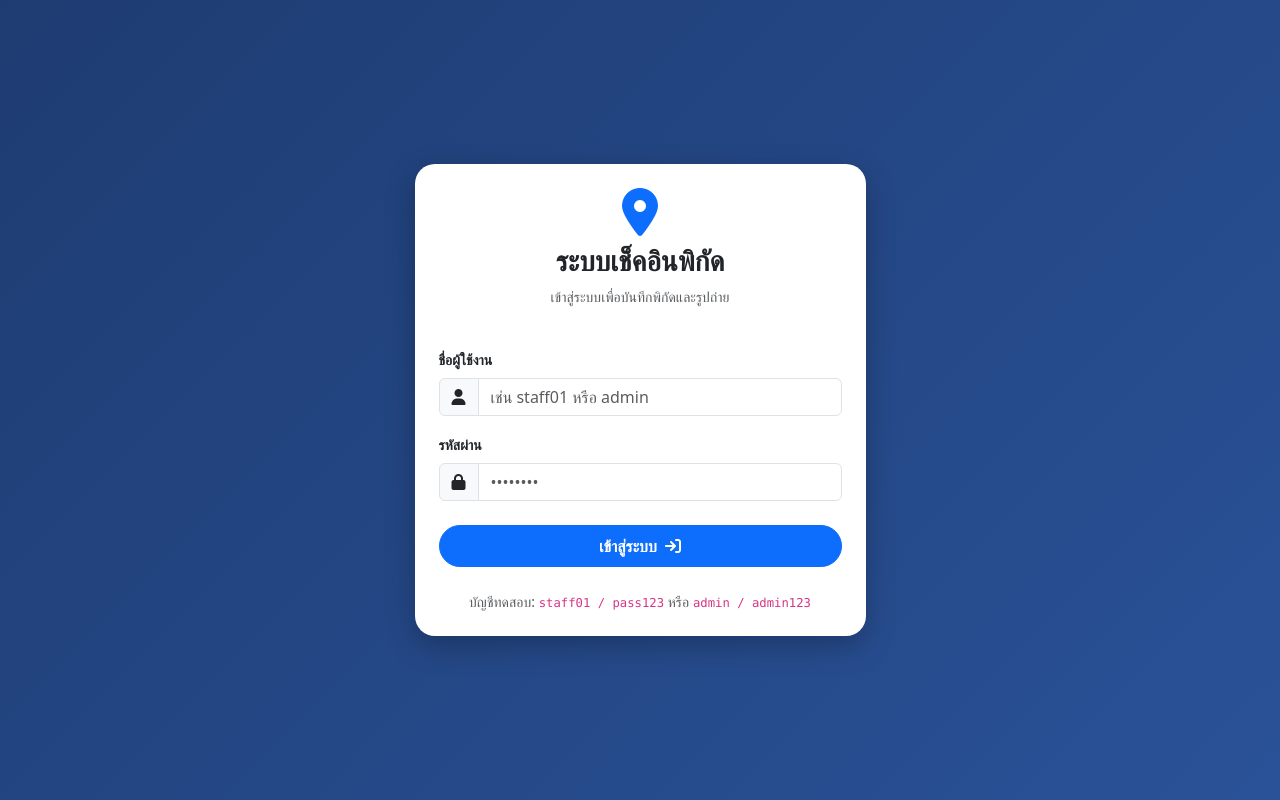
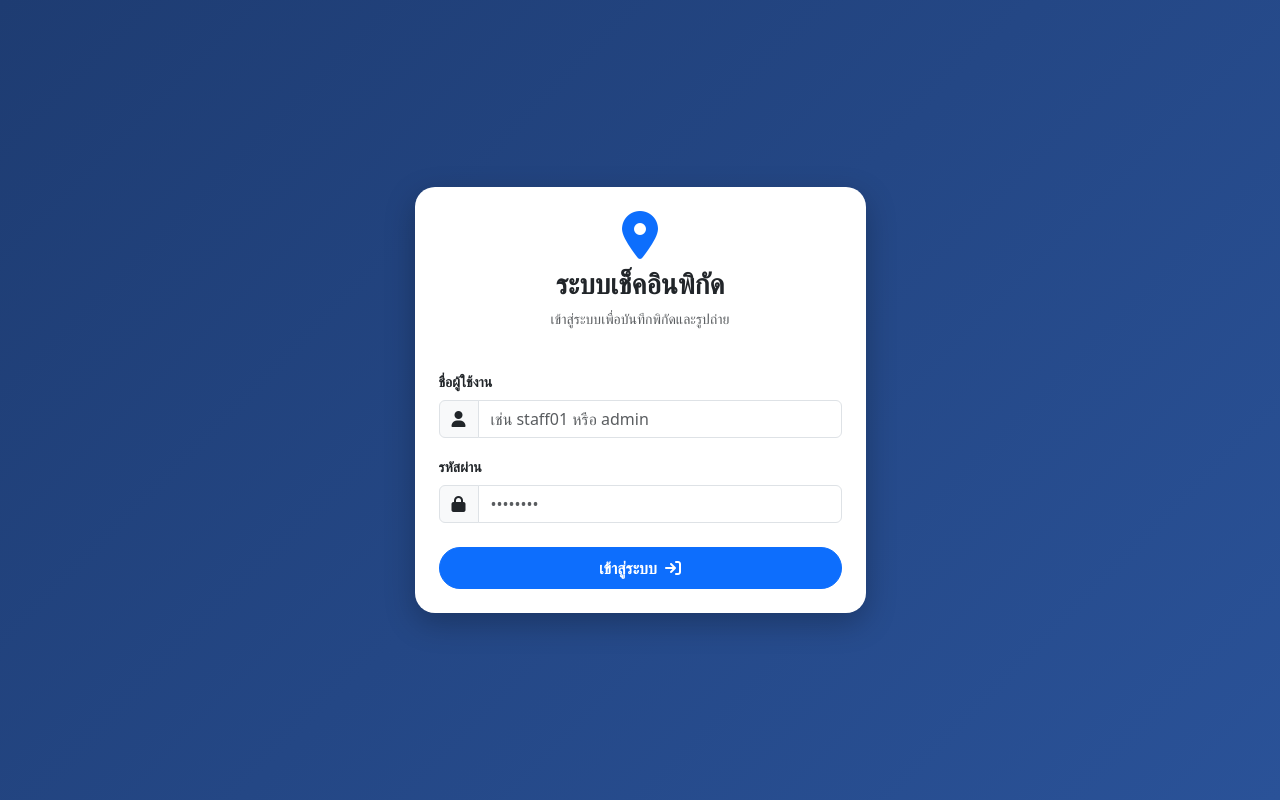
Before and after one commit to somjate-dev/geo-checkin-app, a Flask app: page /login in a window 1280 px wide. Run offline with Flask 3, Linux system fonts and the light colour scheme.

Commit message:
Hide test account credentials in login.html
Comment out test account information in login form.

```diff
--- a/templates/login.html
+++ b/templates/login.html
@@ -43,9 +43,9 @@
                         เข้าสู่ระบบ <i class="fa-solid fa-arrow-right-to-bracket ms-1"></i>
                     </button>
                 </form>
-                <div class="mt-4 text-center text-muted small">
+                <!-- <div class="mt-4 text-center text-muted small">
                     บัญชีทดสอบ: <code>staff01 / pass123</code> หรือ <code>admin / admin123</code>
-                </div>
+                </div> -->
             </div>
         </div>
     </div>
```
